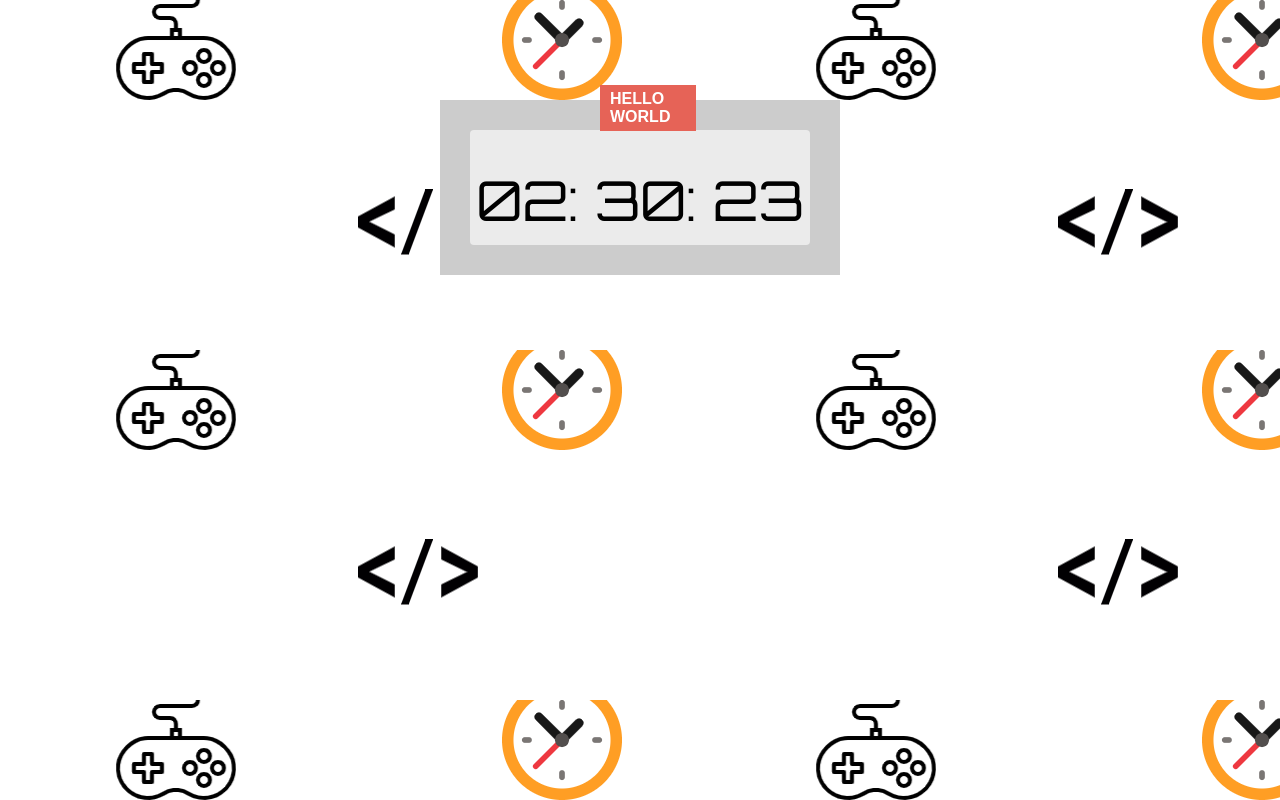
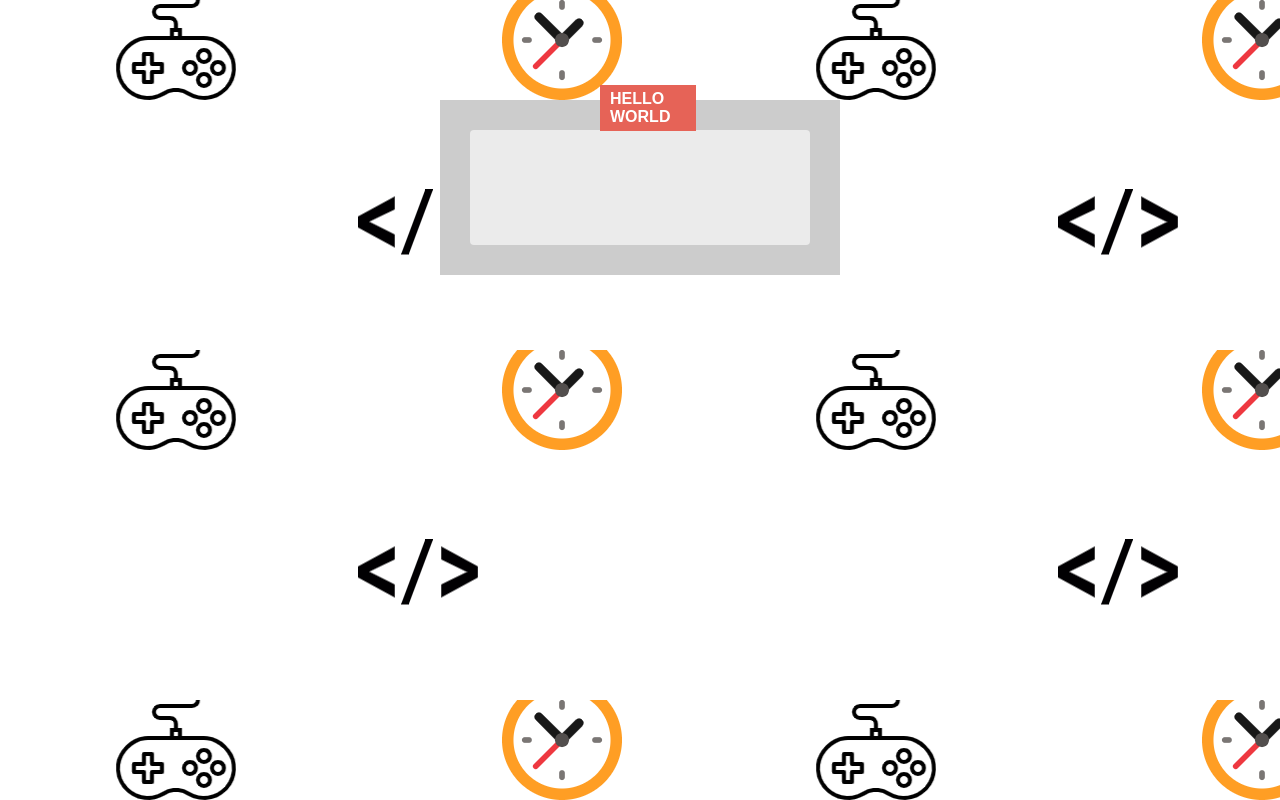
Before and after one commit to Kennethjulian/digital-clock, a plain HTML site: page index.html in a window 1280 px wide. Drawn offline with Linux system fonts and the light colour scheme.

Commit message:
updated the html

```diff
--- a/index.html
+++ b/index.html
@@ -13,9 +13,9 @@
             HELLO WORLD
         </div>
         <div class="clock">
-            <span id="hour">02:</span>
-            <span id="minute">30:</span>
-            <span id="seconds">23</span>
+            <span id="hour"></span>
+            <span id="minute"></span>
+            <span id="seconds"></span>
         </div>
     </div>
     <script src="app.js" charset="utf-8"></script>
```
